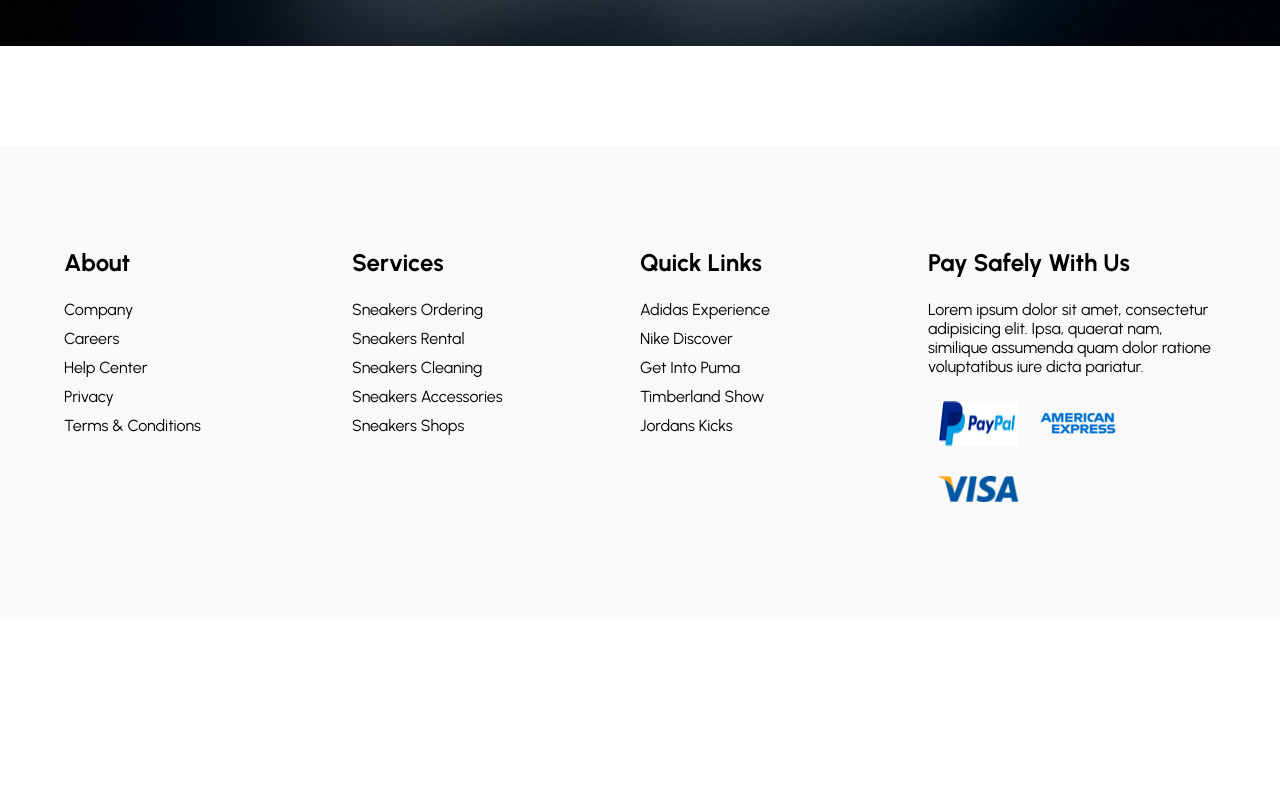
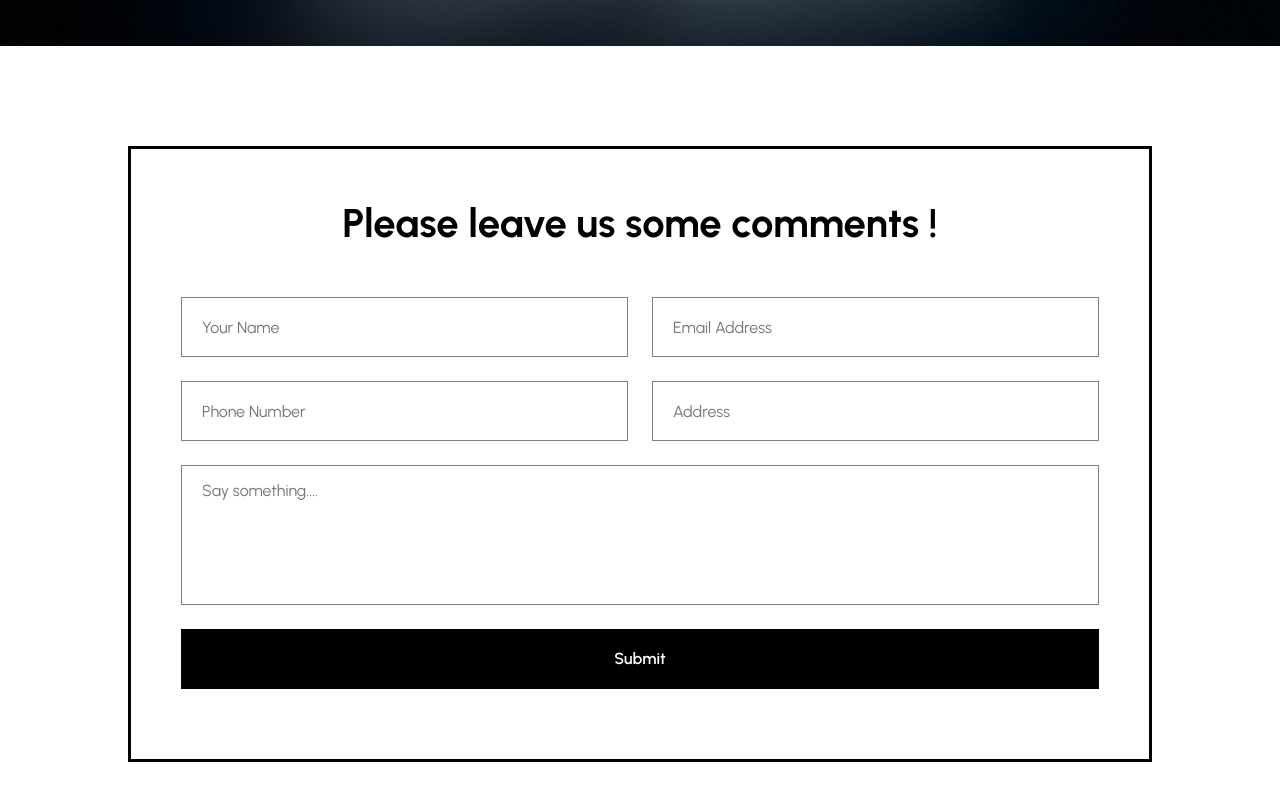
Before and after one commit to rzngnam1402/naiki-ecommerce-project, a Next.js app: page /contact-us in a window 1280 px wide. Shown: the part 364-1164 px from the top of the page. Before the commit the page ends 981 px from the top, so only its background shows below. Built offline with nearby package versions, Linux system fonts and the light colour scheme.

Commit message:
add front-end contact form

```diff
--- /dev/null
+++ b/components/contact/contact-form.js
@@ -0,0 +1,39 @@
+import React, { useState } from "react";
+import classes from './contact-form.module.css'
+
+const ContactForm = () => {
+    return (
+        <>
+            <form className={classes.contact_form}>
+                <div className={classes.container}>
+                    <div className={classes.header}>
+                        <h1>Please leave us some comments !</h1>
+                    </div>
+                    <div className={classes.content}>
+                        <input
+                            type="text"
+                            placeholder="Your Name"
+                            required
+                        />
+                        <input
+                            type="email"
+                            placeholder="Email Address"
+                            required
+                        />
+                        <input
+                            type="number"
+                            placeholder="Phone Number"
+                        />
+                        <input type="text" placeholder="Address" />
+                        <textarea
+                            placeholder="Say something...."
+                        ></textarea>
+                        <button>Submit</button>
+                    </div>
+                </div>
+            </form>
+        </>
+    );
+};
+
+export default ContactForm;
--- /dev/null
+++ b/components/contact/contact-form.module.css
@@ -0,0 +1,65 @@
+.contact_form {
+    margin: 0 auto;
+    margin-top: 100px;
+    width: 80%;
+    align-items: center;
+}
+
+.container {
+    display: flex;
+    flex-direction: column;
+    padding: 50px;
+    border: 3px solid black;
+    background-color: #ffffff;
+}
+
+.header {
+    margin: 0 auto;
+    display: flex;
+    flex-direction: column;
+    align-items: center;
+    margin-bottom: 30px;
+}
+
+.header h1 {
+    font-size: 250%;
+}
+.content {
+    display: grid;
+    grid-template-columns: repeat(2, 1fr);
+    gap: 24px;
+    margin: 20px 0;
+}
+
+.content input {
+    border: 1px solid grey;
+    padding: 10px 10px 10px 20px;
+    height: 60px;
+    font-family: inherit;
+    font-size: inherit;
+    line-height: inherit;
+}
+
+.content textarea {
+    grid-column: 1 / span 2;
+    border: 1px solid grey;
+    height: 140px;
+    resize: none;
+    padding: 15px 10px 10px 20px;
+    font-family: inherit;
+    font-size: inherit;
+    line-height: inherit;
+}
+
+.content button {
+    grid-column: 1 / span 2;
+    background-color: black;
+    border: 1px solid transparent;
+    font-size: 1rem;
+    padding: 16px 15px;
+    cursor: pointer;
+    font-family: inherit;
+    line-height: 26px;
+    font-weight: 600;
+    color: white;
+}
--- a/components/hero-content/hero-content.module.css
+++ b/components/hero-content/hero-content.module.css
@@ -8,7 +8,7 @@
 .content {
     height: calc(100vh - 80px);
     max-height: 100%;
-    padding: 0rem calc((100vw - 1300px) / 2);
+    padding: 0rem calc((100vw - 1500px) / 2);
 }
 
 .items {
--- a/components/layout/main-header.js
+++ b/components/layout/main-header.js
@@ -5,7 +5,9 @@
 const MainHeader = () => {
     return (
         <header className={classes.header}>
-            <img className={classes.logo} src="images/logo/logo.png" alt="logo" />
+            <Link href="/">
+                <img className={classes.logo} src="images/logo/logo.png" alt="logo" />
+            </Link>
             <nav >
                 <ul className={classes.nav__links}>
                     <li >
--- a/package.json
+++ b/package.json
@@ -12,7 +12,9 @@
     "@trendyol-js/react-carousel": "^3.0.0",
     "next": "12.2.0",
     "react": "^18.2.0",
-    "react-dom": "^18.2.0"
+    "react-dom": "^18.2.0",
+    "react-elastic-carousel": "^0.11.5",
+    "styled-components": "^5.3.5"
   },
   "devDependencies": {
     "eslint": "8.19.0",
--- a/pages/contact-us/index.js
+++ b/pages/contact-us/index.js
@@ -1,10 +1,12 @@
 import React from 'react'
+import ContactForm from '../../components/contact/contact-form'
 import ContactHeader from '../../components/contact/contact-header'
 
 const ContactPage = () => {
     return (
         <div>
             <ContactHeader />
+            <ContactForm />
         </div>
     )
 
```
Also changed, not shown: 2 other files (tests, documents, lock files or other folders).
